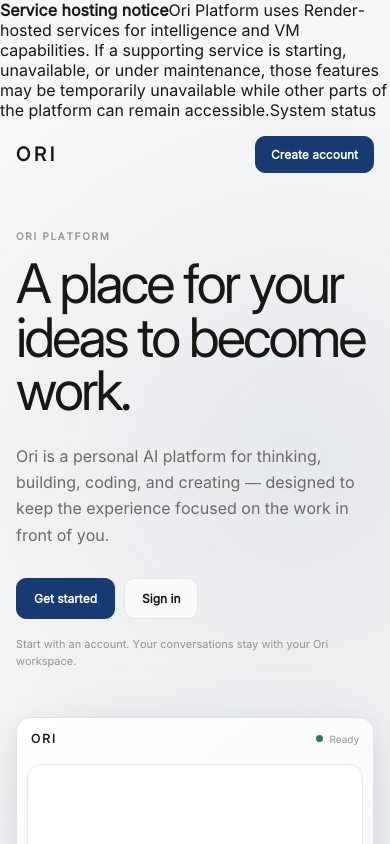
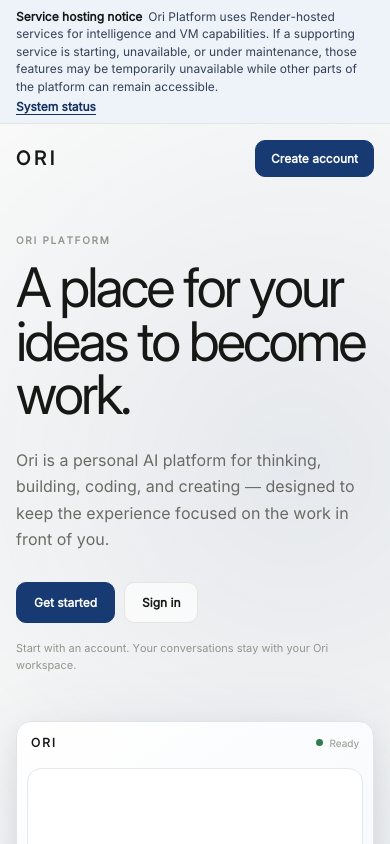
Before and after one commit to 30lnewcomb-byte/ori-platform, a Next.js app in the folder apps/web/: page / in a window 390 px wide. Shown: the top 844 px of the page. Built offline with nearby package versions, Linux system fonts and the light colour scheme; no server answers.

Commit message:
Style Render dependency notice and preserve chat viewport sizing

```diff
--- a/apps/web/app/globals.css
+++ b/apps/web/app/globals.css
@@ -121,3 +121,43 @@ pre,code,kbd,samp { font-family:var(--font-mono); }
   text-overflow:ellipsis;
   white-space:nowrap;
 }
+
+
+/* Persistent notice for features backed by Render-hosted services. */
+.renderDependencyNotice {
+  min-height:40px;
+  display:flex;
+  align-items:center;
+  justify-content:center;
+  gap:14px;
+  padding:8px 20px;
+  border-bottom:1px solid var(--border-subtle);
+  background:#eef3fa;
+  color:#334155;
+  font-size:12px;
+  line-height:1.45;
+}
+.renderDependencyNotice strong {
+  margin-right:6px;
+  color:var(--text-primary);
+  font-weight:750;
+}
+.renderDependencyNotice a {
+  flex:0 0 auto;
+  color:var(--accent-strong);
+  font-weight:750;
+  text-decoration:underline;
+  text-underline-offset:3px;
+}
+.chatPageContent { height:calc(100vh - 40px); }
+@media (max-width:760px) {
+  .renderDependencyNotice {
+    min-height:58px;
+    align-items:flex-start;
+    flex-direction:column;
+    justify-content:center;
+    gap:3px;
+    padding:8px 16px;
+  }
+  .chatPageContent { height:calc(100dvh - 122px); }
+}
```
